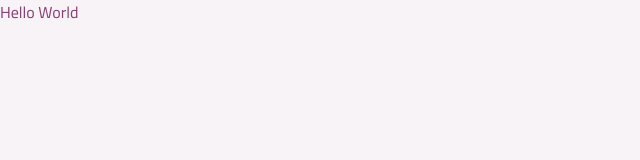
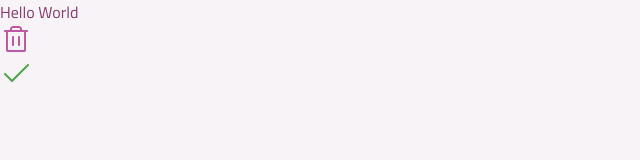
Before and after one commit to mmanaclara/todo-list, a React (Vite) app: page / in a window 1280 px wide. Shown: the top 160 px of the page, without its empty margins (0-640 px from the left). Built offline with nearby package versions, Linux system fonts and the light colour scheme.

Commit message:
feat: create icon component

```diff
--- a/package.json
+++ b/package.json
@@ -28,6 +28,7 @@
     "globals": "^16.4.0",
     "typescript": "~5.9.3",
     "typescript-eslint": "^8.45.0",
-    "vite": "^7.1.7"
+    "vite": "^7.1.7",
+    "vite-plugin-svgr": "^4.5.0"
   }
 }
--- a/src/App.tsx
+++ b/src/App.tsx
@@ -1,11 +1,16 @@
 import Text from "./components/Text";
+import Icon from "./components/Icon";
+
+import TrashIcon from "./assets/icons/trash.svg?react";
+import CheckIcon from "./assets/icons/check.svg?react";
 
 export default function App() {
   return (
     <>
       <Text variant="body-md" className="text-pink-dark">
-        Hello World
+        Hello World <Icon svg={TrashIcon} className="fill-pink-base" />
       </Text>
+      <Icon svg={CheckIcon} className="w-8 fill-green-base" />
     </>
   );
 }
--- /dev/null
+++ b/src/components/Icon.tsx
@@ -0,0 +1,30 @@
+import { cva, type VariantProps } from "class-variance-authority";
+
+export const iconVariants = cva("", {
+  variants: {
+    animate: {
+      true: "animate-spin",
+      false: "",
+    },
+  },
+  defaultVariants: {
+    animate: false,
+  },
+});
+
+interface IconProps
+  extends React.ComponentProps<"svg">,
+    VariantProps<typeof iconVariants> {
+  svg: React.FC<React.ComponentProps<"svg">>;
+}
+
+export default function Icon({
+  svg: SvgComponent,
+  animate,
+  className,
+  ...props
+}: IconProps) {
+  return (
+    <SvgComponent className={iconVariants({ animate, className })} {...props} />
+  );
+}
--- a/src/components/Text.tsx
+++ b/src/components/Text.tsx
@@ -1,6 +1,7 @@
 import React from "react";
 import { cva, type VariantProps } from "class-variance-authority";
 
+// eslint-disable-next-line react-refresh/only-export-components
 export const textVariants = cva("font-sans text-gray-400", {
   variants: {
     variant: {
--- /dev/null
+++ b/src/vite-env.d.ts
@@ -0,0 +1,2 @@
+/// <reference types="vite/client" />
+/// <reference types="vite-plugin-svgr/client" />
--- a/vite.config.ts
+++ b/vite.config.ts
@@ -1,8 +1,9 @@
 import { defineConfig } from "vite";
 import react from "@vitejs/plugin-react-swc";
 import tailwindcss from "@tailwindcss/vite";
+import svgr from "vite-plugin-svgr";
 
 // https://vite.dev/config/
 export default defineConfig({
-  plugins: [react(), tailwindcss()],
+  plugins: [react(), tailwindcss(), svgr()],
 });
```
Also changed, not shown: 1 other file (tests, documents, lock files or other folders).
